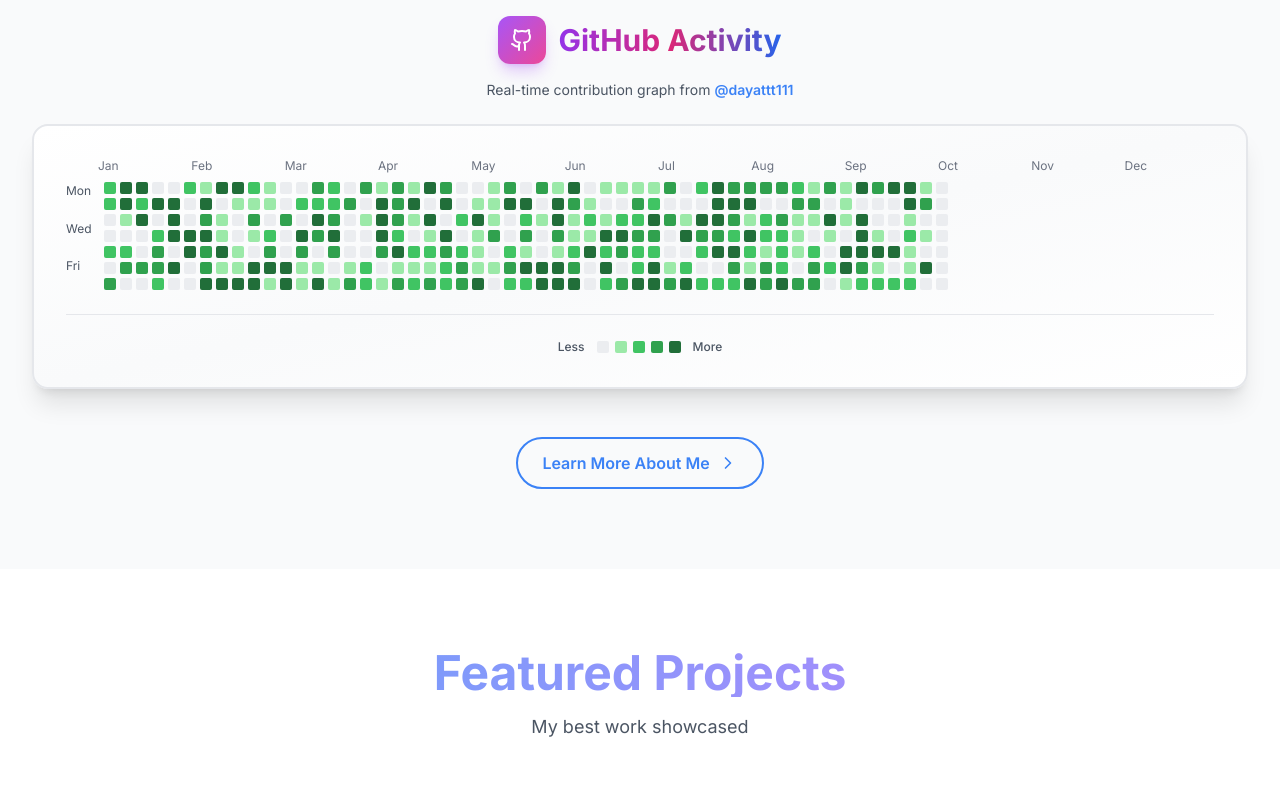
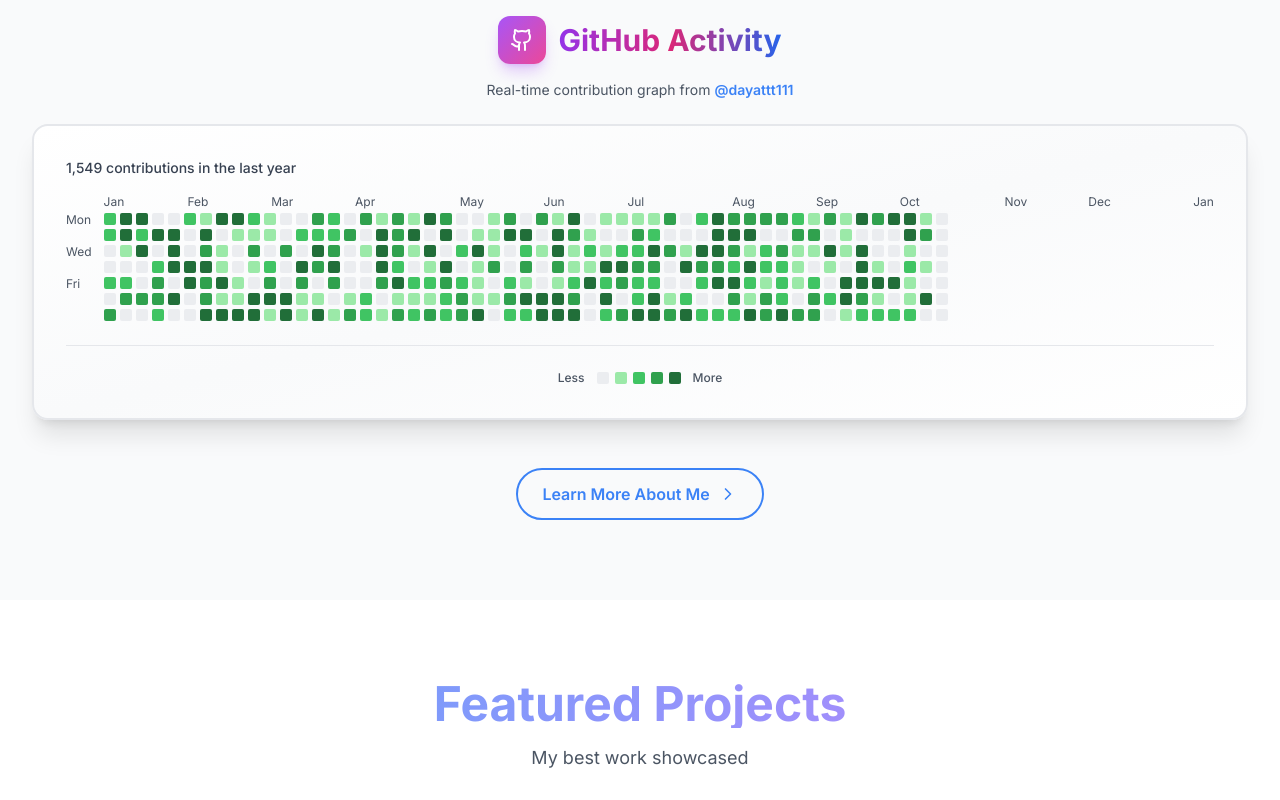
Before and after one commit to dayattt111/portofolio-daya, a React (Vite) app: page / in a window 1280 px wide. Shown: the part 1020-1820 px from the top of the page. Built offline with nearby package versions, Linux system fonts and the light colour scheme; no server answers.

Commit message:
feta: anu git

```diff
--- a/src/components/About.tsx
+++ b/src/components/About.tsx
@@ -20,6 +20,9 @@ export default function About() {
   const [graphVisible, setGraphVisible] = useState(false);
   const [contributions, setContributions] = useState<ContributionDay[]>([]);
   const [loading, setLoading] = useState(true);
+
+  // Calculate total contributions
+  const totalContributions = contributions.reduce((sum, day) => sum + day.count, 0);
 
   // Fetch GitHub contributions dengan cache
   useEffect(() => {
@@ -159,6 +162,13 @@ export default function About() {
               ? 'bg-gradient-to-br from-gray-800/80 via-gray-800/50 to-gray-900/80 backdrop-blur-xl border-gray-700/50 shadow-2xl'
               : 'bg-gradient-to-br from-white via-gray-50 to-white border-gray-200 shadow-xl'
           }`}>
+            {/* Total Contributions */}
+            {!loading && (
+              <div className={`mb-4 text-sm font-medium ${theme === 'dark' ? 'text-gray-300' : 'text-gray-700'}`}>
+                {totalContributions.toLocaleString()} contributions in the last year
+              </div>
+            )}
+
             {/* Activity Grid - Custom Fast Implementation */}
             <div className="w-full overflow-x-auto">
               {loading ? (
@@ -174,34 +184,49 @@ export default function About() {
                 </div>
               ) : (
                 <div className="inline-block min-w-full">
-                  {/* Month Labels */}
-                  <div className="flex gap-1 mb-2 ml-8">
-                    {['Jan', 'Feb', 'Mar', 'Apr', 'May', 'Jun', 'Jul', 'Aug', 'Sep', 'Oct', 'Nov', 'Dec'].map((month) => (
-                      <div key={month} className="text-xs text-gray-500 dark:text-gray-400" style={{ width: `${100/12}%`, minWidth: '50px' }}>
-                        {month}
-                      </div>
-                    ))}
+                  <div className="flex gap-1">
+                    {/* Day Labels Column */}
+                    <div className="flex flex-col gap-1 pr-2" style={{ paddingTop: '20px' }}>
+                      <div className={`text-xs leading-3 ${theme === 'dark' ? 'text-gray-500' : 'text-gray-600'}`}>Mon</div>
+                      <div style={{ height: '12px' }}></div>
+                      <div className={`text-xs leading-3 ${theme === 'dark' ? 'text-gray-500' : 'text-gray-600'}`}>Wed</div>
+                      <div style={{ height: '12px' }}></div>
+                      <div className={`text-xs leading-3 ${theme === 'dark' ? 'text-gray-500' : 'text-gray-600'}`}>Fri</div>
+                      <div style={{ height: '12px' }}></div>
                     </div>
 
-                  <div className="flex gap-1">
-                    {/* Day Labels */}
-                    <div className="flex flex-col gap-1 justify-around pr-2">
-                      <div className={`text-xs h-3 ${theme === 'dark' ? 'text-gray-500' : 'text-gray-600'}`}>Mon</div>
-                      <div className="h-3"></div>
-                      <div className={`text-xs h-3 ${theme === 'dark' ? 'text-gray-500' : 'text-gray-600'}`}>Wed</div>
-                      <div className="h-3"></div>
-                      <div className={`text-xs h-3 ${theme === 'dark' ? 'text-gray-500' : 'text-gray-600'}`}>Fri</div>
-                      <div className="h-3"></div>
+                    {/* Grid with Month Labels */}
+                    <div className="flex-1">
+                      {/* Month Labels Row */}
+                      <div className="flex mb-1">
+                        {Array.from({ length: 53 }).map((_, weekIndex) => {
+                          // Determine which month this week belongs to
+                          const weekDate = new Date(Date.now() - (52 - weekIndex) * 7 * 24 * 60 * 60 * 1000);
+                          const month = weekDate.getMonth();
+                          const prevWeekDate = weekIndex > 0 ? new Date(Date.now() - (52 - (weekIndex - 1)) * 7 * 24 * 60 * 60 * 1000) : null;
+                          const prevMonth = prevWeekDate ? prevWeekDate.getMonth() : -1;
+                          const isNewMonth = month !== prevMonth;
+
+                          return (
+                            <div key={weekIndex} className="flex-1" style={{ minWidth: '11px', height: '15px' }}>
+                              {isNewMonth && (
+                                <div className={`text-xs ${theme === 'dark' ? 'text-gray-500' : 'text-gray-600'}`}>
+                                  {['Jan', 'Feb', 'Mar', 'Apr', 'May', 'Jun', 'Jul', 'Aug', 'Sep', 'Oct', 'Nov', 'Dec'][month]}
+                                </div>
+                              )}
+                            </div>
+                          );
+                        })}
                       </div>
 
                       {/* Contribution Grid */}
-                    <div className="flex gap-1 flex-1">
+                      <div className="flex gap-1">
                         {Array.from({ length: 53 }).map((_, weekIndex) => (
                           <div key={weekIndex} className="flex flex-col gap-1">
                             {Array.from({ length: 7 }).map((_, dayIndex) => {
                               const dataIndex = weekIndex * 7 + dayIndex;
                               const contribution = contributions[dataIndex] || { level: 0, count: 0, date: '' };
-                            // Animasi dari bawah ke atas - simplified untuk performa
+                              // Animasi dari bawah ke atas
                               const delay = (6 - dayIndex) * 30 + weekIndex * 1.5;
 
                               const colors = theme === 'dark'
@@ -224,6 +249,7 @@ export default function About() {
                             })}
                           </div>
                         ))}
+                      </div>
                     </div>
                   </div>
                 </div>
--- a/src/pages/Home.tsx
+++ b/src/pages/Home.tsx
@@ -22,6 +22,9 @@ export default function Home() {
   const [contributions, setContributions] = useState<ContributionDay[]>([]);
   const [loading, setLoading] = useState(true);
   const [graphVisible, setGraphVisible] = useState(false);
+
+  // Calculate total contributions
+  const totalContributions = contributions.reduce((sum, day) => sum + day.count, 0);
 
   // Fetch GitHub contributions dengan cache
   useEffect(() => {
@@ -335,6 +338,13 @@ export default function Home() {
                 ? 'bg-gradient-to-br from-gray-800/80 via-gray-800/50 to-gray-900/80 backdrop-blur-xl border-gray-700/50 shadow-2xl'
                 : 'bg-gradient-to-br from-white via-gray-50 to-white border-gray-200 shadow-xl'
             }`}>
+              {/* Total Contributions */}
+              {!loading && (
+                <div className={`mb-4 text-sm font-medium ${theme === 'dark' ? 'text-gray-300' : 'text-gray-700'}`}>
+                  {totalContributions.toLocaleString()} contributions in the last year
+                </div>
+              )}
+
               {/* Activity Grid - Custom Fast Implementation */}
               <div className="w-full overflow-x-auto">
                 {loading ? (
@@ -350,28 +360,43 @@ export default function Home() {
                   </div>
                 ) : (
                   <div className="inline-block min-w-full">
-                    {/* Month Labels */}
-                    <div className="flex gap-1 mb-2 ml-8">
-                      {['Jan', 'Feb', 'Mar', 'Apr', 'May', 'Jun', 'Jul', 'Aug', 'Sep', 'Oct', 'Nov', 'Dec'].map((month) => (
-                        <div key={month} className="text-xs text-gray-500 dark:text-gray-400" style={{ width: `${100/12}%`, minWidth: '50px' }}>
-                          {month}
-                        </div>
-                      ))}
+                    <div className="flex gap-1">
+                      {/* Day Labels Column */}
+                      <div className="flex flex-col gap-1 pr-2" style={{ paddingTop: '20px' }}>
+                        <div className={`text-xs leading-3 ${theme === 'dark' ? 'text-gray-500' : 'text-gray-600'}`}>Mon</div>
+                        <div style={{ height: '12px' }}></div>
+                        <div className={`text-xs leading-3 ${theme === 'dark' ? 'text-gray-500' : 'text-gray-600'}`}>Wed</div>
+                        <div style={{ height: '12px' }}></div>
+                        <div className={`text-xs leading-3 ${theme === 'dark' ? 'text-gray-500' : 'text-gray-600'}`}>Fri</div>
+                        <div style={{ height: '12px' }}></div>
                       </div>
 
-                    <div className="flex gap-1">
-                      {/* Day Labels */}
-                      <div className="flex flex-col gap-1 justify-around pr-2">
-                        <div className={`text-xs h-3 ${theme === 'dark' ? 'text-gray-500' : 'text-gray-600'}`}>Mon</div>
-                        <div className="h-3"></div>
-                        <div className={`text-xs h-3 ${theme === 'dark' ? 'text-gray-500' : 'text-gray-600'}`}>Wed</div>
-                        <div className="h-3"></div>
-                        <div className={`text-xs h-3 ${theme === 'dark' ? 'text-gray-500' : 'text-gray-600'}`}>Fri</div>
-                        <div className="h-3"></div>
+                      {/* Grid with Month Labels */}
+                      <div className="flex-1">
+                        {/* Month Labels Row */}
+                        <div className="flex mb-1">
+                          {Array.from({ length: 53 }).map((_, weekIndex) => {
+                            // Determine which month this week belongs to
+                            const weekDate = new Date(Date.now() - (52 - weekIndex) * 7 * 24 * 60 * 60 * 1000);
+                            const month = weekDate.getMonth();
+                            const prevWeekDate = weekIndex > 0 ? new Date(Date.now() - (52 - (weekIndex - 1)) * 7 * 24 * 60 * 60 * 1000) : null;
+                            const prevMonth = prevWeekDate ? prevWeekDate.getMonth() : -1;
+                            const isNewMonth = month !== prevMonth;
+
+                            return (
+                              <div key={weekIndex} className="flex-1" style={{ minWidth: '11px', height: '15px' }}>
+                                {isNewMonth && (
+                                  <div className={`text-xs ${theme === 'dark' ? 'text-gray-500' : 'text-gray-600'}`}>
+                                    {['Jan', 'Feb', 'Mar', 'Apr', 'May', 'Jun', 'Jul', 'Aug', 'Sep', 'Oct', 'Nov', 'Dec'][month]}
+                                  </div>
+                                )}
+                              </div>
+                            );
+                          })}
                         </div>
 
                         {/* Contribution Grid */}
-                      <div className="flex gap-1 flex-1">
+                        <div className="flex gap-1">
                           {Array.from({ length: 53 }).map((_, weekIndex) => (
                             <div key={weekIndex} className="flex flex-col gap-1">
                               {Array.from({ length: 7 }).map((_, dayIndex) => {
@@ -400,6 +425,7 @@ export default function Home() {
                               })}
                             </div>
                           ))}
+                        </div>
                       </div>
                     </div>
                   </div>
```
Lines whose indentation alone changed are shown as unchanged.
